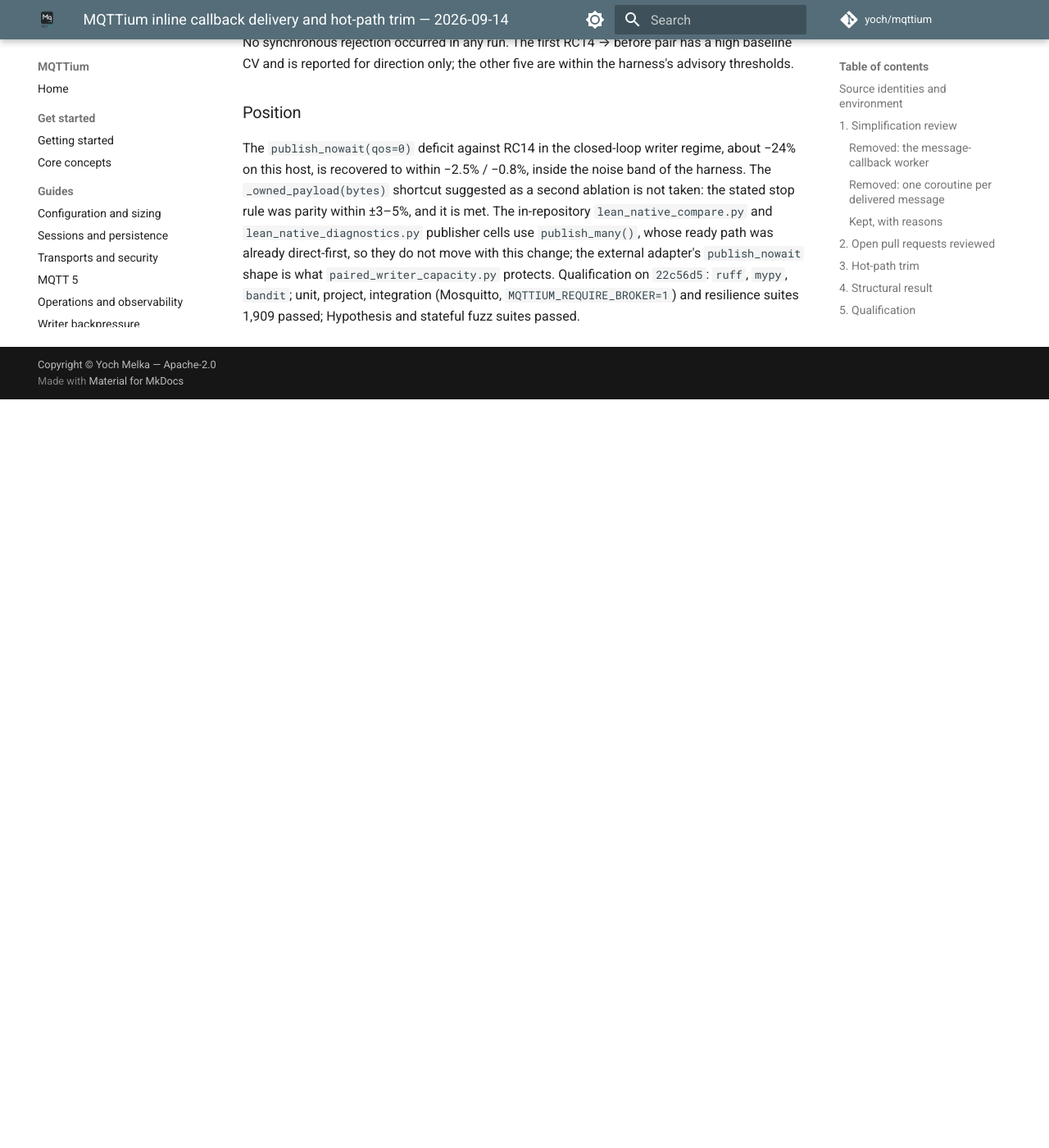
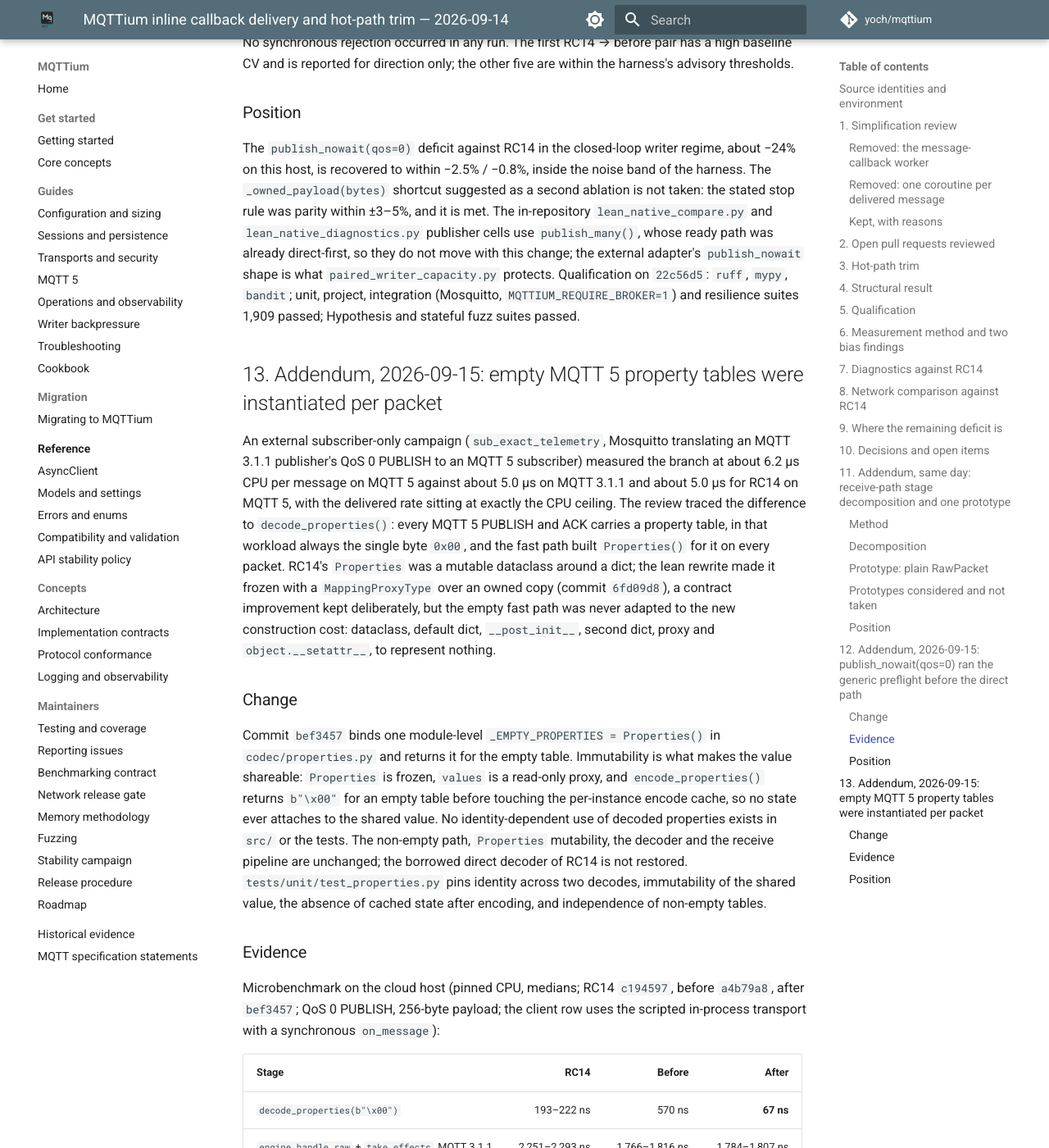
Before and after one commit to yoch/mqttium, an MkDocs documentation site: the page built from docs/reports/INLINE-CALLBACK-DELIVERY-2026-09-14.md, in a window 1280 px wide and 1400 px high, scrolled down 18510 px. Shown: the whole window at 82% size. Built offline with MkDocs 1.6.1 and Material for MkDocs 9.7.7, drawn with Linux system fonts in a browser that asks for light colours; comment, search, counter and statistics services are not loaded; before the commit the page ends 18997 px from its top, so only the background shows below that; some of the changed text lies outside the part shown.

Commit message:
docs: record the shared empty MQTT 5 property value
Changelog entry and a dated report addendum with codec, engine, client and
network CPU-per-message evidence: the MQTT 5 excess over MQTT 3.1.1 on the
receive path falls from about 1.3 us to about 0.2 us per message.

Co-authored-by: yoch <yoch@users.noreply.github.com>

```diff
--- a/docs/reports/INLINE-CALLBACK-DELIVERY-2026-09-14.md
+++ b/docs/reports/INLINE-CALLBACK-DELIVERY-2026-09-14.md
@@ -301,3 +301,40 @@ No synchronous rejection occurred in any run. The first RC14 → before pair has
 ### Position
 
 The `publish_nowait(qos=0)` deficit against RC14 in the closed-loop writer regime, about −24% on this host, is recovered to within −2.5% / −0.8%, inside the noise band of the harness. The `_owned_payload(bytes)` shortcut suggested as a second ablation is not taken: the stated stop rule was parity within ±3–5%, and it is met. The in-repository `lean_native_compare.py` and `lean_native_diagnostics.py` publisher cells use `publish_many()`, whose ready path was already direct-first, so they do not move with this change; the external adapter's `publish_nowait` shape is what `paired_writer_capacity.py` protects. Qualification on `22c56d5`: `ruff`, `mypy`, `bandit`; unit, project, integration (Mosquitto, `MQTTIUM_REQUIRE_BROKER=1`) and resilience suites 1,909 passed; Hypothesis and stateful fuzz suites passed.
+
+## 13. Addendum, 2026-09-15: empty MQTT 5 property tables were instantiated per packet
+
+An external subscriber-only campaign (`sub_exact_telemetry`, Mosquitto translating an MQTT 3.1.1 publisher's QoS 0 PUBLISH to an MQTT 5 subscriber) measured the branch at about 6.2 µs CPU per message on MQTT 5 against about 5.0 µs on MQTT 3.1.1 and about 5.0 µs for RC14 on MQTT 5, with the delivered rate sitting at exactly the CPU ceiling. The review traced the difference to `decode_properties()`: every MQTT 5 PUBLISH and ACK carries a property table, in that workload always the single byte `0x00`, and the fast path built `Properties()` for it on every packet. RC14's `Properties` was a mutable dataclass around a dict; the lean rewrite made it frozen with a `MappingProxyType` over an owned copy (commit `6fd09d8`), a contract improvement kept deliberately, but the empty fast path was never adapted to the new construction cost: dataclass, default dict, `__post_init__`, second dict, proxy and `object.__setattr__`, to represent nothing.
+
+### Change
+
+Commit `bef3457` binds one module-level `_EMPTY_PROPERTIES = Properties()` in `codec/properties.py` and returns it for the empty table. Immutability is what makes the value shareable: `Properties` is frozen, `values` is a read-only proxy, and `encode_properties()` returns `b"\x00"` for an empty table before touching the per-instance encode cache, so no state ever attaches to the shared value. No identity-dependent use of decoded properties exists in `src/` or the tests. The non-empty path, `Properties` mutability, the decoder and the receive pipeline are unchanged; the borrowed direct decoder of RC14 is not restored. `tests/unit/test_properties.py` pins identity across two decodes, immutability of the shared value, the absence of cached state after encoding, and independence of non-empty tables.
+
+### Evidence
+
+Microbenchmark on the cloud host (pinned CPU, medians; RC14 `c194597`, before `a4b79a8`, after `bef3457`; QoS 0 PUBLISH, 256-byte payload; the client row uses the scripted in-process transport with a synchronous `on_message`):
+
+| Stage | RC14 | Before | After |
+| --- | ---: | ---: | ---: |
+| `decode_properties(b"\x00")` | 193–222 ns | 570 ns | **67 ns** |
+| `engine.handle_raw` + `take_effects`, MQTT 3.1.1 | 2,251–2,293 ns | 1,766–1,816 ns | 1,784–1,807 ns |
+| `engine.handle_raw` + `take_effects`, MQTT 5 | 2,407–2,662 ns | 2,573–2,649 ns | **2,014–2,017 ns** |
+| reader → callback, MQTT 3.1.1 | 2,457–2,492 ns | 3,091–3,208 ns | 3,146–3,167 ns |
+| reader → callback, MQTT 5 | 2,845–3,003 ns | 4,327–4,518 ns | **3,345–3,364 ns** |
+
+The MQTT 5 excess over MQTT 3.1.1 on the full client path falls from about 1.3 µs to about 0.2 µs per message (RC14: 0.4–0.5 µs); MQTT 3.1.1 does not move. The engine is now faster than RC14 on both protocols; the remaining client-path gap against RC14 is the callback-reception residual of sections 9 and 11, which is protocol-independent.
+
+`lean_native_compare.py` (self-subscribed client against Mosquitto, QoS 0, memory store, `long` bursts, 3 AB cycles and 1 AA cycle, CPU 2; `props_net_before_after.json` SHA256 prefix `95a4297d`, `props_net_rc14_after.json` `2b6d4748`), CPU per message, candidate over base:
+
+| Cell | Before → after | RC14 → after |
+| --- | ---: | ---: |
+| MQTT 3.1.1 callback | 1.003 | 1.278 |
+| MQTT 3.1.1 iterator | 0.990 | 1.017 |
+| MQTT 5 callback | **0.889** | 1.240 |
+| MQTT 5 iterator | 0.967 | 1.053 |
+
+On this host the delivered-rate metric of that harness is not usable for the cells: its A/A control cycles ranged from 0.92 to 1.30, so only the CPU-per-message column, whose base CVs are 0.6–3% except for one cell, is reported. After the change the MQTT 5 cells cost the same relative to RC14 as their MQTT 3.1.1 counterparts, which is the expected shape once the protocol-specific allocation is gone.
+
+### Position
+
+The MQTT 5 reception deficit relative to MQTT 3.1.1 on this branch is explained by one avoidable allocation per packet and is closed by a shared immutable value that the frozen `Properties` contract makes safe. A non-empty table still decodes about 5–7% slower than on RC14 because of the owned copy and the proxy; that is the price of the immutability contract, on a far less frequent case, and is not revisited here. The receive-pipeline position of section 11 is unchanged.
```
Also changed, not shown: CHANGELOG.md (+7 -0 lines), docs/reports/README.md (+1 -1 lines).
